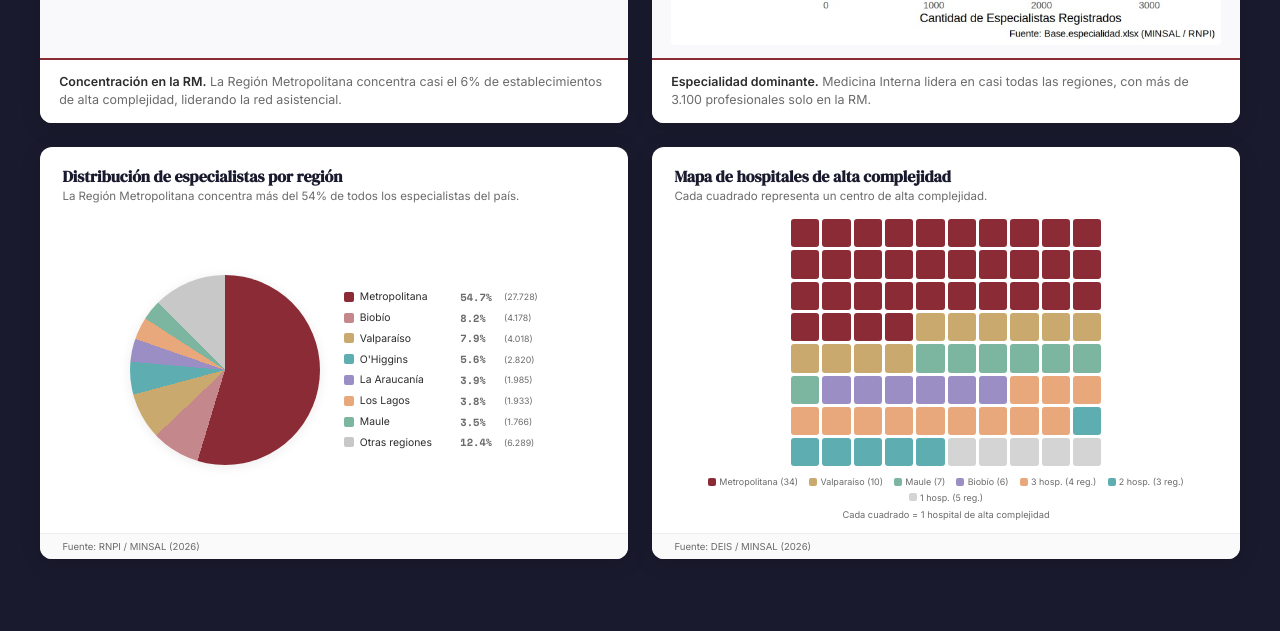
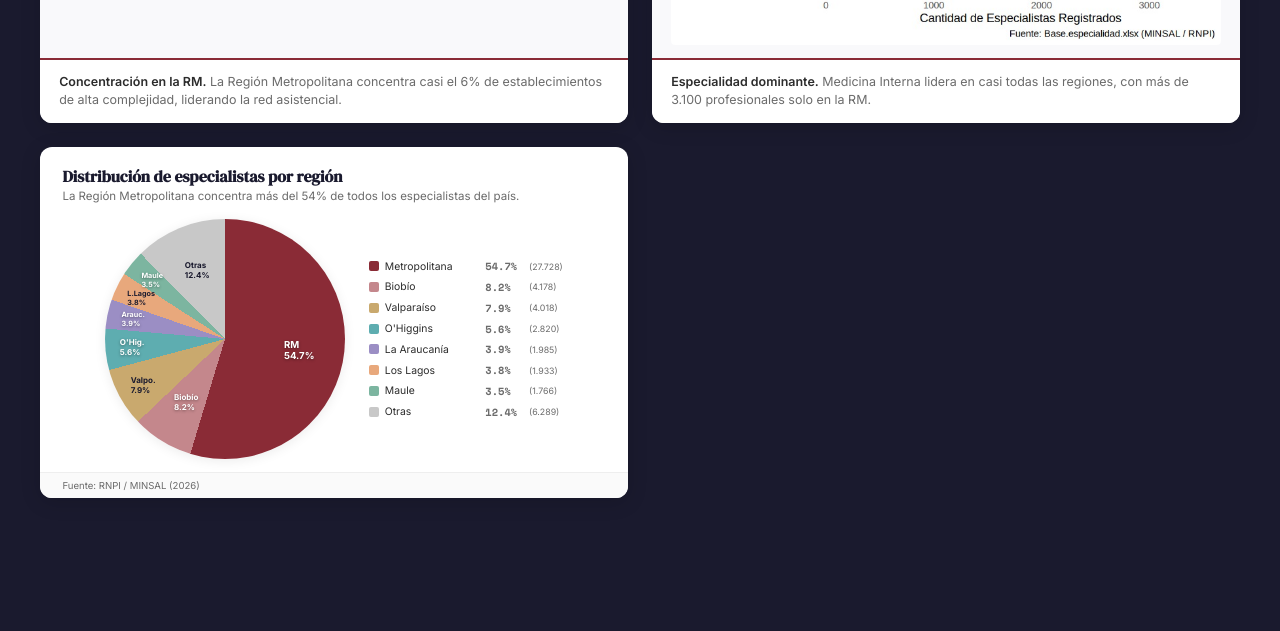
Before and after one commit to beca-py/el-peso-del-centro, a website: page public/index.html in a window 1280 px wide. Shown: the part 3507-4138 px from the top of the page. Drawn offline with nearby package versions, Linux system fonts and the light colour scheme.

Commit message:
Agregar etiquetas con porcentajes dentro del gráfico de torta y eliminar waffle chart
- Posicionar nombres abreviados y porcentajes dentro de cada slice del pie chart
- Usar coordenadas trigonométricas para centrar etiquetas en cada sector
- Eliminar completamente el waffle chart de hospitales AC (HTML, CSS y JS)

Co-Authored-By: Claude Opus 4.6 <noreply@anthropic.com>

```diff
--- a/public/index.html
+++ b/public/index.html
@@ -126,15 +126,11 @@
     .pie-pct{font-family:'Space Mono',monospace;font-weight:600;color:var(--text-light);min-width:38px}
     .pie-n{font-size:.55rem;color:var(--text-light)}
 
-    /* waffle */
-    .waffle-wrap{width:100%}
-    .waffle-grid{display:grid;grid-template-columns:repeat(10,1fr);gap:3px;max-width:310px;margin:0 auto .6rem}
-    .waffle-cell{aspect-ratio:1;border-radius:3px;cursor:default;transition:transform .15s}
-    .waffle-cell:hover{transform:scale(1.2);z-index:1}
-    .waffle-leg{display:flex;flex-wrap:wrap;gap:.3rem .7rem;justify-content:center}
-    .waffle-leg span{display:flex;align-items:center;gap:.2rem;font-size:.56rem;color:var(--text-light)}
-    .waffle-leg-dot{width:8px;height:8px;border-radius:2px;flex-shrink:0}
-    .waffle-note{text-align:center;font-size:.58rem;color:var(--text-light);margin-top:.4rem}
+    /* pie labels inside */
+    .pie-container{position:relative;width:240px;height:240px;flex-shrink:0}
+    .pie-circle{width:100%;height:100%;border-radius:50%;box-shadow:0 2px 12px rgba(0,0,0,.08)}
+    .pie-label{position:absolute;font-size:.52rem;font-weight:700;color:white;text-shadow:0 1px 3px rgba(0,0,0,.4);pointer-events:none;white-space:nowrap;transform:translate(-50%,-50%)}
+    .pie-label.dark-text{color:var(--dark);text-shadow:none}
 
     /* ── MAP SECTION (PROTAGONIST) ── */
     .map-hero{background:var(--dark);padding:0;position:relative}
@@ -312,9 +308,9 @@
       .map-stat-pill{padding:.3rem .6rem}
       .map-stat-pill .val{font-size:.9rem}
       .map-stat-pill .lbl{font-size:.5rem}
-      .pie-circle{width:150px;height:150px}
+      .pie-container{width:180px;height:180px}
+      .pie-label{font-size:.42rem!important}
       .pie-li{font-size:.6rem}
-      .waffle-grid{max-width:260px;gap:2px}
       .chart-header{padding:1rem 1.1rem .3rem}
       .chart-body{padding:.4rem 1.1rem .6rem}
     }
@@ -466,14 +462,6 @@
         </div>
         <div class="chart-body" id="chartPie"></div>
         <div class="chart-src">Fuente: RNPI / MINSAL (2026)</div>
-      </div>
-      <div class="chart-card">
-        <div class="chart-header">
-          <h3 class="chart-title">Mapa de hospitales de alta complejidad</h3>
-          <p class="chart-sub">Cada cuadrado representa un centro de alta complejidad.</p>
-        </div>
-        <div class="chart-body" id="chartWaffle"></div>
-        <div class="chart-src">Fuente: DEIS / MINSAL (2026)</div>
       </div>
     </div>
   </div>
@@ -931,7 +919,7 @@ carousel.addEventListener('scroll', () => {
   dots.forEach((d, i) => d.classList.toggle('active', i === cl));
 });
 
-// ═══ PIE CHART: Especialistas ═══
+// ═══ PIE CHART: Especialistas (labels inside slices) ═══
 (function(){
   const el=document.getElementById('chartPie');if(!el)return;
   const total=regionOrder.reduce((s,r)=>s+regionData[r].esp,0);
@@ -940,8 +928,9 @@ carousel.addEventListener('scroll', () => {
   const top=slices.slice(0,7);
   const ov=slices.slice(7).reduce((s,d)=>s+d.v,0);
   const op=slices.slice(7).reduce((s,d)=>s+d.p,0);
-  top.push({n:'Otras regiones',v:ov,p:op});
+  top.push({n:'Otras',v:ov,p:op});
 
+  // conic gradient
   let grad='',cum=0;
   top.forEach((d,i)=>{
     grad+=`${pal[i]} ${cum.toFixed(2)}% ${(cum+d.p).toFixed(2)}%`;
@@ -949,53 +938,43 @@ carousel.addEventListener('scroll', () => {
     if(i<top.length-1)grad+=',';
   });
 
-  const short=n=>n==='Arica y Parinacota'?'Arica y Parina.':n;
+  // position labels at midpoint angle of each slice
+  const R=120; // half of container size (240/2)
+  let labels='',cumA=0;
+  const short={
+    'Metropolitana':'RM','Valparaíso':'Valpo.','Biobío':'Biobío',
+    "O'Higgins":"O'Hig.",'La Araucanía':'Arauc.',
+    'Los Lagos':'L.Lagos','Maule':'Maule','Otras':'Otras'
+  };
+  top.forEach((d,i)=>{
+    const midDeg=cumA+d.p/2;
+    const rad=(midDeg*3.6-90)*Math.PI/180; // convert % to degrees, offset -90
+    // push label toward edge for big slices, closer for small
+    const dist=d.p>8?R*0.62:R*0.78;
+    const x=R+Math.cos(rad)*dist;
+    const y=R+Math.sin(rad)*dist;
+    const name=short[d.n]||d.n;
+    const dark=pal[i]==='#C9A96E'||pal[i]==='#E8A87C'||pal[i]==='#c8c8c8';
+    const fs=d.p>15?'.6rem':d.p>5?'.5rem':'.45rem';
+    if(d.p>2.5){
+      labels+=`<span class="pie-label${dark?' dark-text':''}" style="left:${x.toFixed(0)}px;top:${y.toFixed(0)}px;font-size:${fs}">${name}<br>${d.p.toFixed(1)}%</span>`;
+    }
+    cumA+=d.p;
+  });
+
   el.innerHTML=`<div class="pie-wrap">
-    <div class="pie-circle" style="background:conic-gradient(${grad})"></div>
+    <div class="pie-container">
+      <div class="pie-circle" style="background:conic-gradient(${grad})"></div>
+      ${labels}
+    </div>
     <div class="pie-legend">${top.map((d,i)=>`<div class="pie-li">
       <span class="pie-dot" style="background:${pal[i]}"></span>
-      <span style="min-width:95px">${short(d.n)}</span>
+      <span style="min-width:95px">${d.n}</span>
       <span class="pie-pct">${d.p.toFixed(1)}%</span>
       <span class="pie-n">(${d.v.toLocaleString('es-CL')})</span>
     </div>`).join('')}</div>
   </div>`;
 })();
-
-// ═══ WAFFLE CHART: Hospitales AC ═══
-(function(){
-  const el=document.getElementById('chartWaffle');if(!el)return;
-  const counts={};
-  hospitales.forEach(h=>{counts[h.r]=(counts[h.r]||0)+1;});
-  const sorted=Object.entries(counts).sort((a,b)=>b[1]-a[1]);
-
-  const colors={
-    'Metropolitana':'#8A2B36','Valparaíso':'#C9A96E','Maule':'#7CB5A0',
-    'Biobío':'#9B8EC4','Antofagasta':'#E8A87C','Coquimbo':'#E8A87C',
-    'La Araucanía':'#E8A87C','Los Lagos':'#E8A87C',
-    'Ñuble':'#5EADB0',"O'Higgins":'#5EADB0','Magallanes':'#5EADB0'
-  };
-  const def='#d4d4d4';
-
-  let cells=[];
-  sorted.forEach(([r,c])=>{for(let i=0;i<c;i++)cells.push({r,c:colors[r]||def});});
-
-  // group legend
-  const g3=sorted.filter(([,c])=>c===3).map(([r])=>r);
-  const g2=sorted.filter(([,c])=>c===2).map(([r])=>r);
-  const g1=sorted.filter(([,c])=>c===1).map(([r])=>r);
-  const big=sorted.filter(([,c])=>c>=5);
-
-  let leg=big.map(([r,c])=>`<span><span class="waffle-leg-dot" style="background:${colors[r]}"></span>${r} (${c})</span>`).join('');
-  if(g3.length)leg+=`<span><span class="waffle-leg-dot" style="background:#E8A87C"></span>3 hosp. (${g3.length} reg.)</span>`;
-  if(g2.length)leg+=`<span><span class="waffle-leg-dot" style="background:#5EADB0"></span>2 hosp. (${g2.length} reg.)</span>`;
-  if(g1.length)leg+=`<span><span class="waffle-leg-dot" style="background:${def}"></span>1 hosp. (${g1.length} reg.)</span>`;
-
-  el.innerHTML=`<div class="waffle-wrap">
-    <div class="waffle-grid">${cells.map(c=>`<div class="waffle-cell" title="${c.r}" style="background:${c.c}"></div>`).join('')}</div>
-    <div class="waffle-leg">${leg}</div>
-    <p class="waffle-note">Cada cuadrado = 1 hospital de alta complejidad</p>
-  </div>`;
-})();
 </script>
 </body>
 </html>
```
